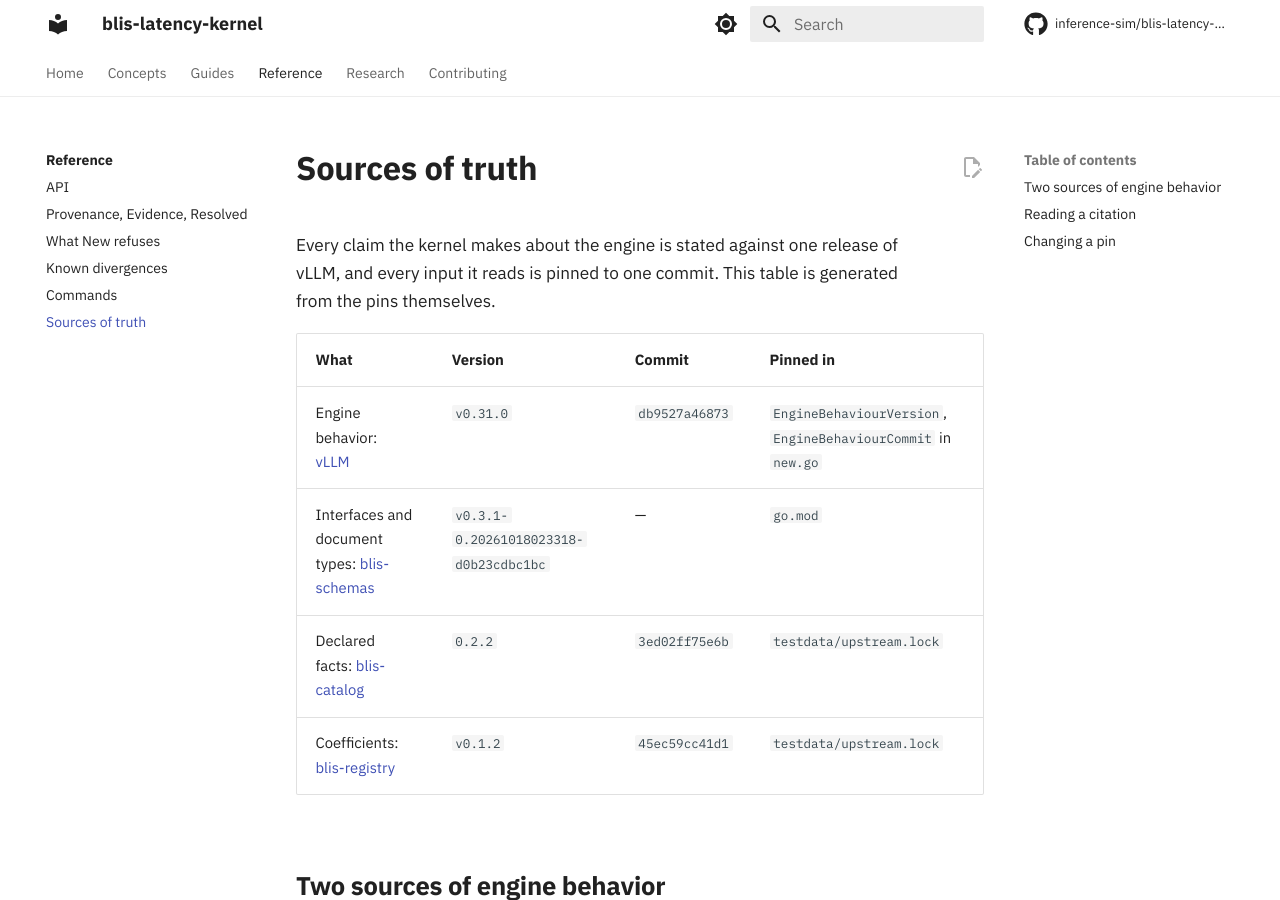
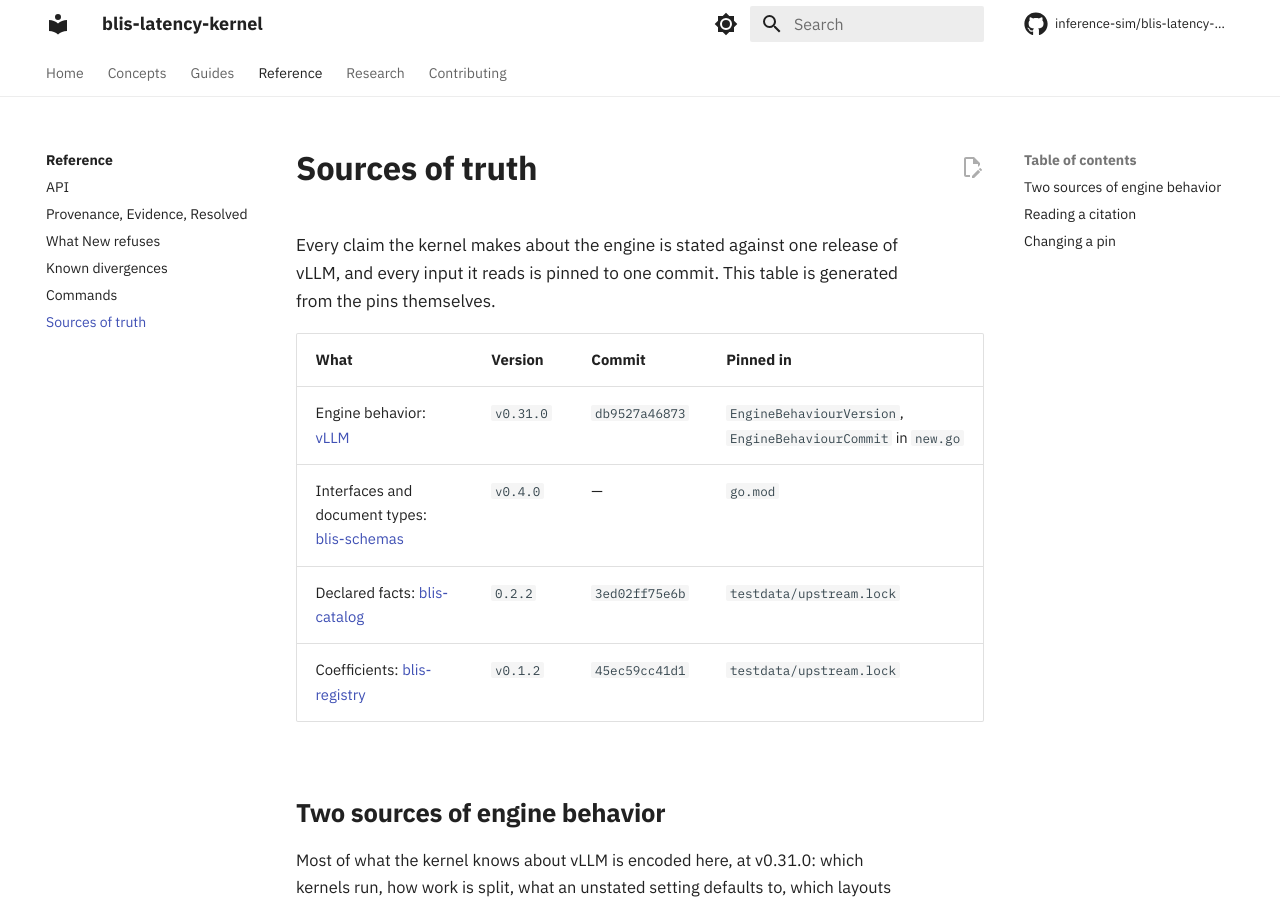
Before and after one commit to inference-sim/blis-latency-kernel, an MkDocs documentation site: the page built from docs/reference/sources.md, in a window 1280 px wide and 900 px high. Built offline with MkDocs 1.6.1 and Material for MkDocs 9.7.7, drawn with Linux system fonts in a browser that asks for light colours; comment, search, counter and statistics services are not loaded; the version menu is left out.

Commit message:
go.mod: repin blis-schemas to the v0.4.0 release
blis-schemas#74 merged and was released as v0.4.0 (a08ffcf), whose tree is
identical to d0b23cd, the pseudo-version pinned before. No behaviour change.
go get @v0.4.0; go mod tidy; go run ./internal/docgen.

Co-Authored-By: Claude Opus 5.5 <noreply@anthropic.com>

```diff
--- a/docs/generated/sources.md
+++ b/docs/generated/sources.md
@@ -3,6 +3,6 @@
 | What | Version | Commit | Pinned in |
 |---|---|---|---|
 | Engine behavior: [vLLM](https://github.com/vllm-project/vllm/tree/v0.31.0) | `v0.31.0` | `db9527a46873` | `EngineBehaviourVersion`, `EngineBehaviourCommit` in `new.go` |
-| Interfaces and document types: [blis-schemas](https://github.com/inference-sim/blis-schemas/tree/v0.3.1-0.20261018023318-d0b23cdbc1bc) | `v0.3.1-0.20261018023318-d0b23cdbc1bc` | — | `go.mod` |
+| Interfaces and document types: [blis-schemas](https://github.com/inference-sim/blis-schemas/tree/v0.4.0) | `v0.4.0` | — | `go.mod` |
 | Declared facts: [blis-catalog](https://github.com/inference-sim/blis-catalog/tree/3ed02ff75e6bf505f64cf7a54aa5e3bd626f85a5) | `0.2.2` | `3ed02ff75e6b` | `testdata/upstream.lock` |
 | Coefficients: [blis-registry](https://github.com/inference-sim/blis-registry/tree/45ec59cc41d1ddf402233612462c4e04d0168521) | `v0.1.2` | `45ec59cc41d1` | `testdata/upstream.lock` |
```
Also changed, not shown: 2 other files.
